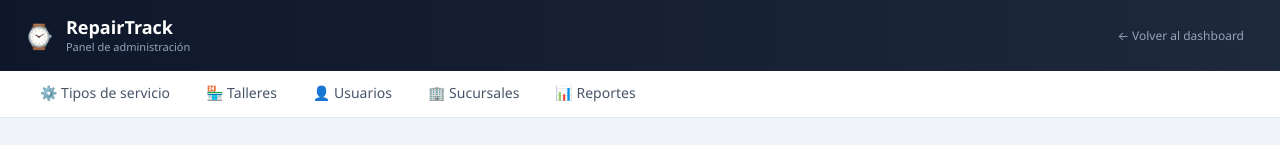
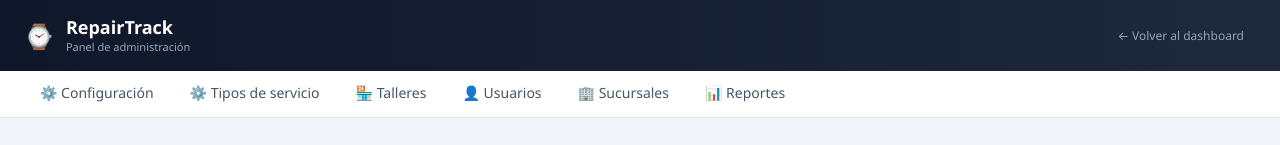
Before and after one commit to jcaetano29/repairtracker, a Next.js app: page /admin/tipos-servicio in a window 1280 px wide. Shown: the top 145 px of the page. Built offline with nearby package versions, Linux system fonts and the light colour scheme; no server answers; the database is empty.

Commit message:
feat: add configuración link to admin navigation

```diff
--- a/app/admin/layout.js
+++ b/app/admin/layout.js
@@ -24,6 +24,7 @@ export default function AdminLayout({ children }) {
         <div className="max-w-7xl mx-auto px-4 sm:px-6">
           <nav className="flex gap-1">
             {[
+              { href: "/admin/configuracion", label: "⚙️ Configuración" },
               { href: "/admin/tipos-servicio", label: "⚙️ Tipos de servicio" },
               { href: "/admin/talleres", label: "🏪 Talleres" },
               { href: "/admin/usuarios", label: "👤 Usuarios" },
```
